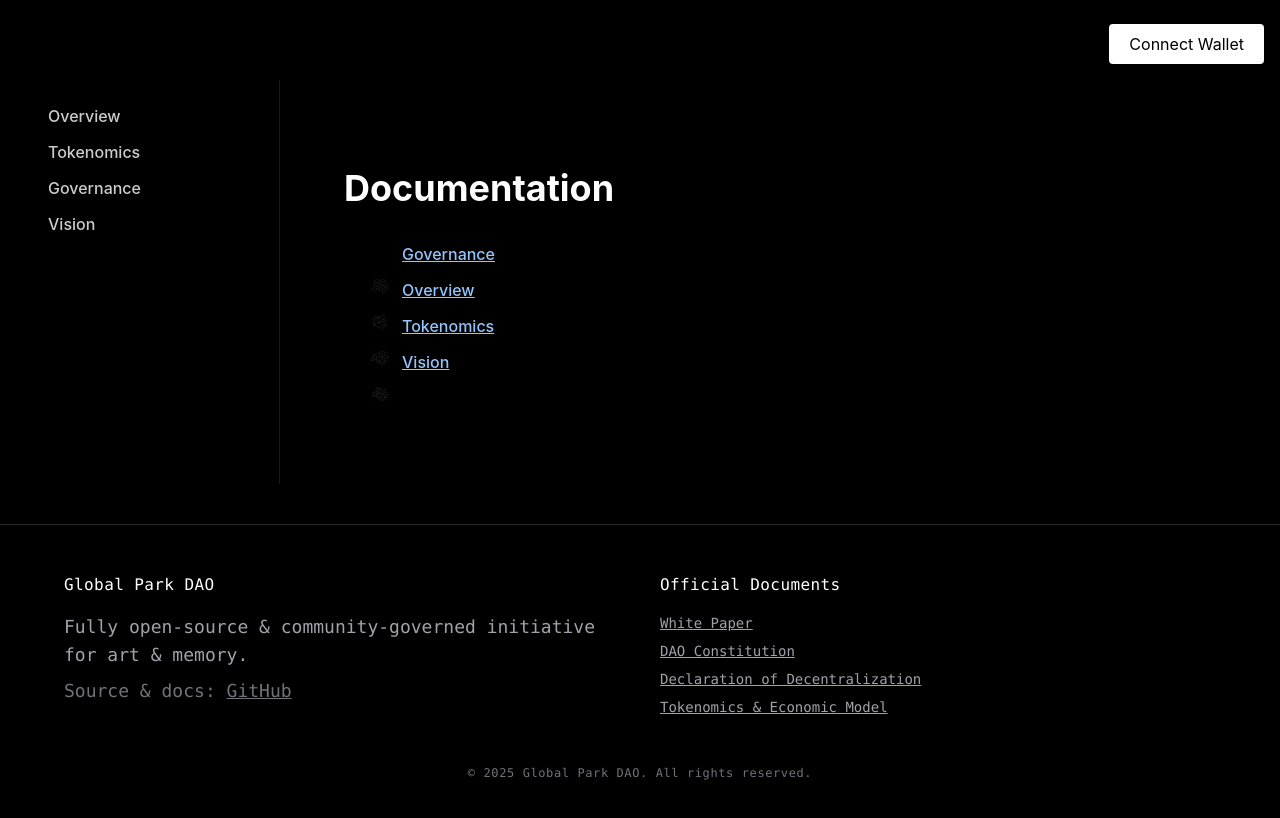
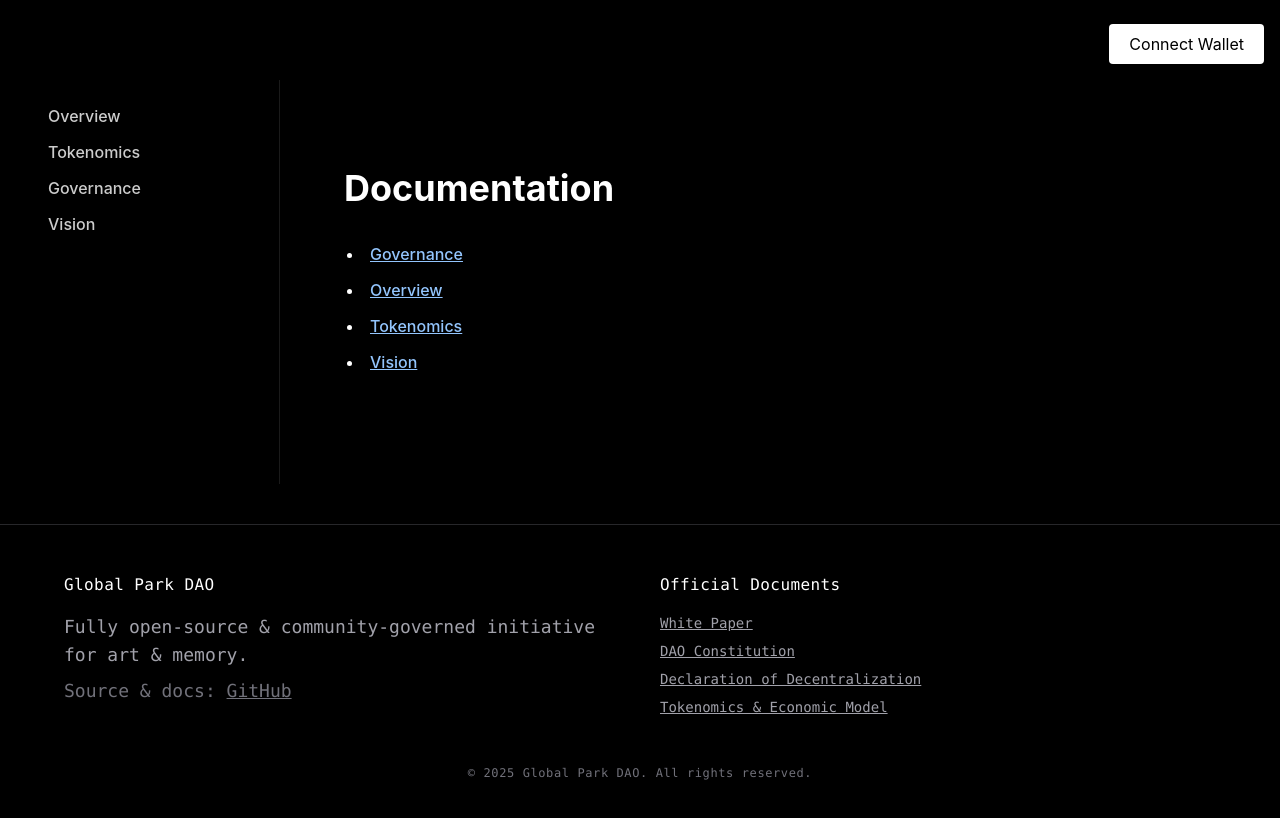
Before and after one commit to GPARKPRO/globalpark-site, a Next.js app: page /docs in a window 1280 px wide. Shown: the top 818 px of the page. Built offline with nearby package versions, Linux system fonts and the light colour scheme.

Commit message:
Update page.tsx

```diff
--- a/app/docs/page.tsx
+++ b/app/docs/page.tsx
@@ -1,7 +1,5 @@
 import Link from 'next/link';
 import { getAllMarkdownPages } from '@/lib/mdx';
-import Icon from '@/components/Icon';
-import { getRandomIcon } from '@/lib/getRandomIcon';
 
 export default async function DocsIndexPage() {
   const pages = await getAllMarkdownPages();
@@ -11,8 +9,7 @@ export default async function DocsIndexPage() {
       <h1 className="text-3xl font-bold mb-8">Documentation</h1>
       <ul className="space-y-4">
         {pages.map(({ slug }) => (
-          <li key={slug} className="flex items-center gap-3">
-            <Icon name={getRandomIcon()} className="w-5 h-5" />
+          <li key={slug}>
             <Link href={`/docs/${slug}`} className="text-blue-500 hover:underline">
               {slug.charAt(0).toUpperCase() + slug.slice(1)}
             </Link>
```
